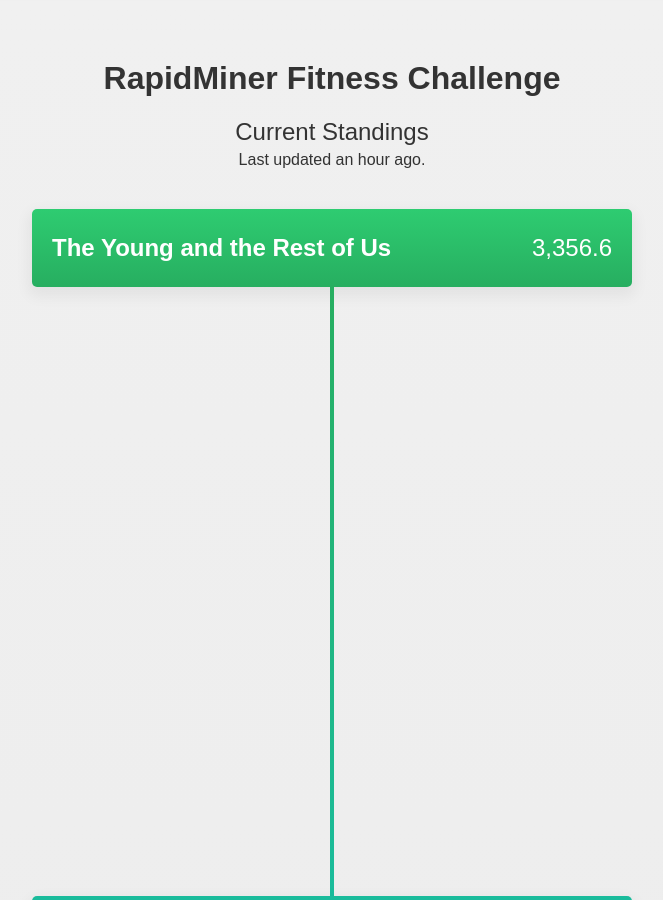
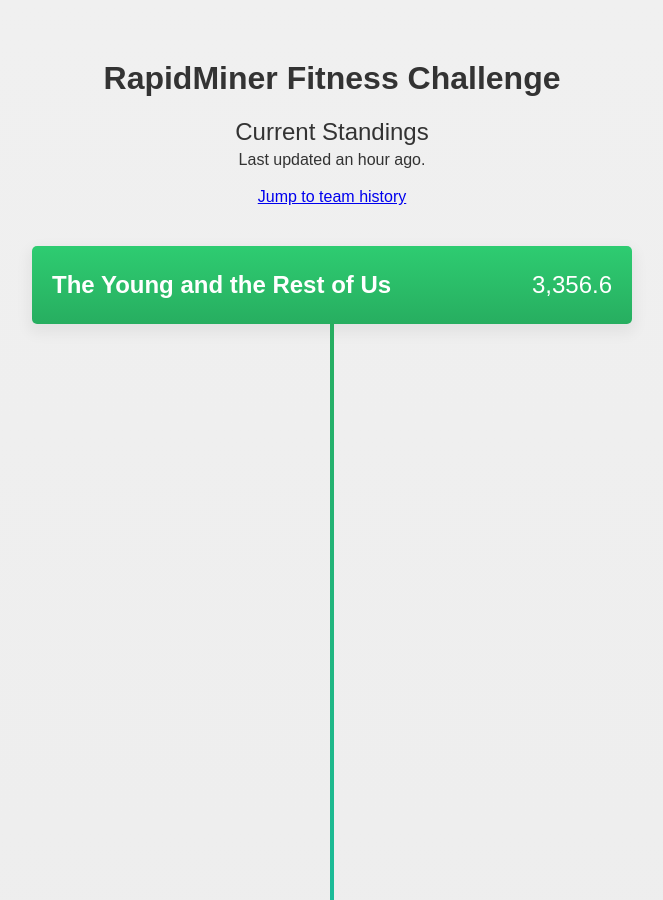
Before and after one commit to brettrowley/brettrowley.github.io, a Jekyll site: the page sandbox/wellable/index.html, which Jekyll copies as it is, in a window 1280 px wide and 900 px high. Shown: the whole window, without its empty margins (308-971 px from the left). Built offline with Jekyll 4.4.1, drawn with Linux system fonts in a browser that asks for light colours.

Commit message:
Added shortcut to history

```diff
--- a/sandbox/wellable/index.html
+++ b/sandbox/wellable/index.html
@@ -142,6 +142,8 @@
 		<h1>RapidMiner Fitness Challenge</h1>
 		<h2>Current Standings</h2>
 		<p>Last updated <span id="updated"></span>.</p>
+		<br>
+		<p><a href="#history">Jump to team history</a></p>
 	</div>
 	<ul id="boxes">
 
```
